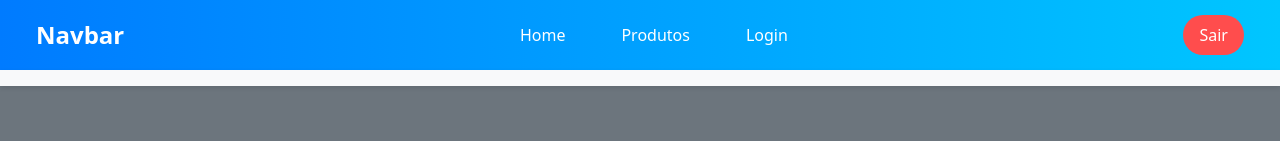
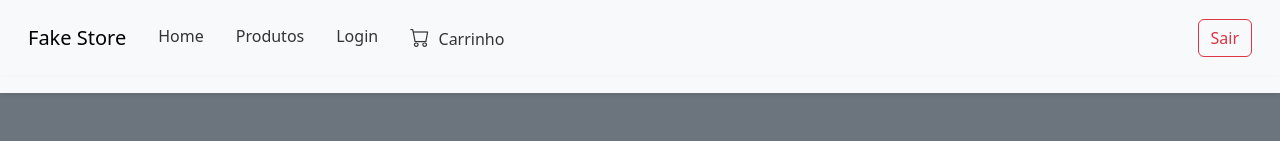
Before and after one commit to guilherme-lf/mockup, an Angular app: page / in a window 1280 px wide. Shown: the top 141 px of the page. Built offline with nearby package versions, Linux system fonts and the light colour scheme.

Commit message:
Css adicionado

```diff
--- a/angular.json
+++ b/angular.json
@@ -30,6 +30,7 @@
             ],
             "styles": [
               "node_modules/bootstrap/dist/css/bootstrap.min.css",
+              "node_modules/bootstrap-icons/font/bootstrap-icons.css",
               "src/styles.css"
             ],
             "scripts": [
--- a/package.json
+++ b/package.json
@@ -19,6 +19,7 @@
     "@angular/router": "^19.2.0",
     "body-parser": "^2.2.0",
     "bootstrap": "^5.3.5",
+    "bootstrap-icons": "^1.13.1",
     "cors": "^2.8.5",
     "express": "^5.1.0",
     "mongoose": "^8.14.1",
--- a/src/app/cart/cart.component.css
+++ b/src/app/cart/cart.component.css
@@ -0,0 +1,83 @@
+.container {
+    max-width: 800px;
+    margin: auto;
+    padding: 2rem;
+    background-color: #fdfdfd;
+    border-radius: 12px;
+    box-shadow: 0 4px 12px rgba(0, 0, 0, 0.08);
+  }
+
+  /* Título */
+  h2 {
+    text-align: center;
+    font-size: 2rem;
+    font-weight: 600;
+    margin-bottom: 2rem;
+    color: #343a40;
+  }
+
+  /* Lista de produtos */
+  .list-group-item {
+    background-color: #ffffff;
+    border: 1px solid #dee2e6;
+    border-radius: 6px;
+    margin-bottom: 10px;
+    padding: 1rem;
+    transition: background-color 0.3s ease;
+  }
+
+  .list-group-item:hover {
+    background-color: #f8f9fa;
+  }
+
+  /* Botão de remover */
+  .btn-danger {
+    font-size: 0.9rem;
+    padding: 0.4rem 0.8rem;
+    transition: transform 0.2s ease, background-color 0.3s ease;
+  }
+
+  .btn-danger:hover {
+    background-color: #c82333;
+    transform: scale(1.05);
+  }
+
+  /* Botão de limpar carrinho */
+  .btn-warning {
+    display: block;
+    margin: 2rem auto 0;
+    font-size: 1rem;
+    padding: 0.6rem 1.5rem;
+    border-radius: 8px;
+    transition: background-color 0.3s ease, transform 0.2s ease;
+  }
+
+  .btn-warning:hover {
+    background-color: #d39e00;
+    transform: scale(1.05);
+  }
+
+  /* Mensagem de carrinho vazio */
+  p {
+    text-align: center;
+    color: #6c757d;
+    font-style: italic;
+    margin-top: 2rem;
+  }
+
+  /* Responsividade */
+  @media (max-width: 576px) {
+    .container {
+      padding: 1rem;
+    }
+
+    h2 {
+      font-size: 1.5rem;
+    }
+
+    .btn-warning,
+    .btn-danger {
+      width: 100%;
+      font-size: 0.95rem;
+    }
+  }
--- a/src/app/header/header.component.css
+++ b/src/app/header/header.component.css
@@ -1,102 +1,29 @@
 .navbar {
-    background: linear-gradient(90deg, #007bff, #00c6ff);
-    padding: 0.75rem 1.5rem;
-    box-shadow: 0 2px 8px rgba(0, 0, 0, 0.15);
-    transition: background 0.3s ease-in-out;
-  }
-
-  .navbar-brand {
-    font-weight: bold;
-    font-size: 1.5rem;
-    color: #fff !important;
-    transition: transform 0.3s ease;
-  }
-
-  .navbar-brand:hover {
-    transform: scale(1.05);
+  padding: 1rem;
+  box-shadow: 0 4px 6px rgba(0, 0, 0, 0.1);
 }
 
 .nav-link {
-    color: #ffffff !important;
-    margin: 0 0.75rem;
+  color: #333;
   font-weight: 500;
-    transition: color 0.3s, border-bottom 0.3s;
-    position: relative;
+  transition: color 0.3s;
 }
 
-  .nav-link::after {
-    content: '';
-    display: block;
-    width: 0;
-    height: 2px;
-    background: #fff;
-    transition: width 0.3s;
-    position: absolute;
-    bottom: -4px;
-    left: 0;
+.nav-link:hover {
+  color: #0d6efd;
 }
 
-  .nav-link:hover::after {
-    width: 100%;
+.bi-cart {
+  font-size: 1.2rem;
+  margin-right: 5px;
 }
 
-  .navbar .form-control {
-    border-radius: 20px;
-    padding: 0.375rem 1rem;
-    border: none;
-    transition: box-shadow 0.2s ease-in-out;
+.btn-outline-danger {
+  margin-left: 1rem;
+  transition: all 0.3s;
 }
 
-  .navbar .form-control:focus {
-    box-shadow: 0 0 5px rgba(0, 123, 255, 0.8);
+.btn-outline-danger:hover {
+  background-color: #dc3545;
+  color: #fff;
 }
-
-  .btn-outline-success {
-    border-radius: 20px;
-    padding: 0.375rem 1rem;
-    margin-left: 0.5rem;
-    border-color: #ffffff;
-    color: #ffffff;
-    transition: all 0.3s ease;
-  }
-
-  .btn-outline-success:hover {
-    background-color: #ffffff;
-    color: #007bff;
-  }
-
-  button {
-    margin-left: 1rem;
-    border: none;
-    background-color: #ff4d4d;
-    color: white;
-    padding: 0.5rem 1rem;
-    border-radius: 20px;
-    cursor: pointer;
-    transition: background-color 0.3s ease;
-  }
-
-  button:hover {
-    background-color: #e60000;
-  }
-
-  /* Responsivo */
-  @media (max-width: 768px) {
-    .navbar .d-flex {
-      margin-top: 1rem;
-      width: 100%;
-    }
-
-    .nav {
-      flex-direction: column;
-      align-items: center;
-    }
-
-    .nav-item {
-      margin: 0.5rem 0;
-    }
-
-    button {
-      margin-top: 0.75rem;
-    }
-  }
--- a/src/app/header/header.component.html
+++ b/src/app/header/header.component.html
@@ -1,6 +1,6 @@
 <nav class="navbar navbar-expand-lg bg-body-tertiary">
   <div class="container-fluid">
-      <a class="navbar-brand" href="#">Navbar</a>
+    <a class="navbar-brand" href="#">Fake Store</a>
 
     <ul class="nav justify-content-center">
       <li class="nav-item">
@@ -12,9 +12,15 @@
       <li class="nav-item">
         <a class="nav-link" href="login">Login</a>
       </li>
+      <li class="nav-item">
+        <a class="nav-link position-relative" href="carrinho">
+          <i class="bi bi-cart"></i> Carrinho
+          <!-- Badge opcional para quantidade -->
+          <!-- <span class="position-absolute top-0 start-100 translate-middle badge rounded-pill bg-danger">3</span> -->
+        </a>
+      </li>
     </ul>
 
-      <button (click)="logout()">Sair</button>
+    <button class="btn btn-outline-danger ms-auto" (click)="logout()">Sair</button>
   </div>
-
 </nav>
--- a/src/app/produtos/produtos.component.css
+++ b/src/app/produtos/produtos.component.css
@@ -0,0 +1,102 @@
+/* Seção principal */
+section.container {
+    padding: 60px 0;
+  }
+
+  /* Título da seção */
+  h2 {
+    font-size: 2rem;
+    font-weight: 700;
+    color: #333;
+    text-align: center;
+    margin-bottom: 40px;
+  }
+
+  /* Card dos produtos */
+  .card {
+    border: none;
+    border-radius: 12px;
+    overflow: hidden;
+    transition: transform 0.3s ease, box-shadow 0.3s ease;
+    box-shadow: 0 4px 12px rgba(0, 0, 0, 0.08);
+    background-color: #fff;
+  }
+
+  .card:hover {
+    transform: translateY(-8px);
+    box-shadow: 0 12px 20px rgba(0, 0, 0, 0.15);
+  }
+
+  /* Imagem do produto */
+  .card-img-top {
+    height: 220px;
+    object-fit: cover;
+  }
+
+  /* Conteúdo do card */
+  .card-body {
+    display: flex;
+    flex-direction: column;
+    padding: 1rem;
+  }
+
+  .card-title {
+    font-size: 1.2rem;
+    font-weight: 600;
+    color: #212529;
+    margin-bottom: 0.5rem;
+  }
+
+  .card-text {
+    font-size: 1.1rem;
+    color: #28a745;
+    font-weight: 500;
+  }
+
+  /* Botão */
+  .btn-primary {
+    background-color: #007bff;
+    border: none;
+    border-radius: 6px;
+    transition: background-color 0.3s ease, transform 0.2s ease;
+  }
+
+  .btn-primary:hover {
+    background-color: #0056b3;
+    transform: scale(1.05);
+  }
+
+  /* Responsivo */
+  @media (max-width: 992px) {
+    .card-img-top {
+      height: 200px;
+    }
+  }
+
+  @media (max-width: 768px) {
+    .card-img-top {
+      height: 180px;
+    }
+
+    h2 {
+      font-size: 1.75rem;
+    }
+
+    .card-title {
+      font-size: 1rem;
+    }
+
+    .card-text {
+      font-size: 1rem;
+    }
+  }
+
+  @media (max-width: 576px) {
+    .card-img-top {
+      height: 160px;
+    }
+
+    .btn-primary {
+      font-size: 0.9rem;
+    }
+  }
--- a/src/app/produtos/produtos.component.html
+++ b/src/app/produtos/produtos.component.html
@@ -1,5 +1,5 @@
 <section class="container my-5">
-  <h2 class="mb-4">Destaques</h2>
+  <h2 class="mb-4">Produtos</h2>
 
   <div class="row gx-4 gy-4">
     <div class="col-12 col-sm-6 col-md-4 col-lg-3" *ngFor="let product of products">
```
Also changed, not shown: 1 other file (tests, documents, lock files or other folders). Lines whose indentation alone changed are shown as unchanged.
